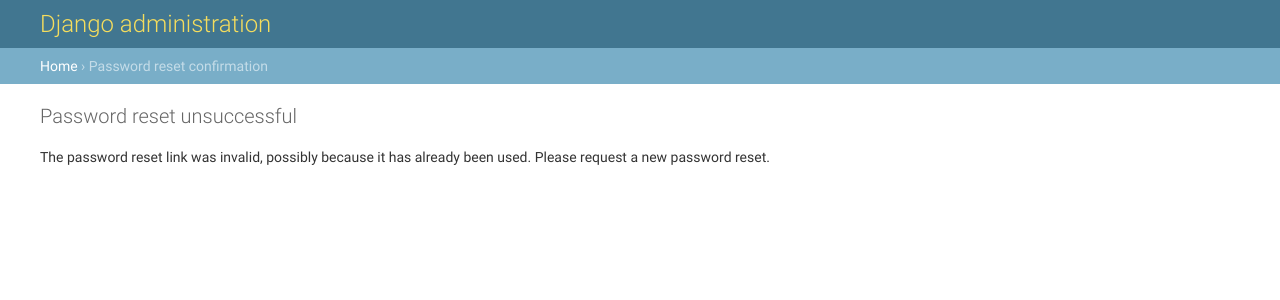
After one commit to YoushaExT/lunch, a Django app: page /reset/1/1/ in a window 1280 px wide. The commit adds this page. Shown: the top 300 px of the page. Run offline with Django 3.2, Linux system fonts and the light colour scheme.

Commit message:
add forgot password feature(email based)

```diff
--- a/gettingstarted/urls.py
+++ b/gettingstarted/urls.py
@@ -7,6 +7,8 @@
 from khana.admin import admin_site
 
 import khana.views
+
+from django.contrib.auth import views
 # To add a new path, first import the app:
 # import blog
 #
@@ -20,6 +22,12 @@
     path("admin/", admin.site.urls),
     path('khana/', include('khana.urls')),
     path('myadmin/', admin_site.urls),
+
+    path('password_reset/', views.PasswordResetView.as_view(), name='password_reset'),
+    path('password_reset/done/', views.PasswordResetDoneView.as_view(), name='password_reset_done'),
+    path('reset/<uidb64>/<token>/', views.PasswordResetConfirmView.as_view(template_name='khana/admin/password_reset_confirm_copy.html'), name='password_reset_confirm'),
+    path('reset/done/', views.PasswordResetCompleteView.as_view(), name='password_reset_complete'),
+    # path('accounts/', include('django.contrib.auth.urls')),
+    path('accounts/login/', khana.views.login_view),
     path('<str:useless>', khana.views.default),
-    path('accounts/', include('django.contrib.auth.urls')),
 ]
--- /dev/null
+++ b/khana/templates/khana/admin/password_reset_confirm_copy.html
@@ -0,0 +1,54 @@
+{% extends "admin/base_site.html" %}
+{% load i18n static %}
+
+{% block extrastyle %}{{ block.super }}<link rel="stylesheet" type="text/css" href="{% static "admin/css/forms.css" %}">{% endblock %}
+{% block breadcrumbs %}
+<div class="breadcrumbs">
+<a href="{% url 'index' %}">{% translate 'Home' %}</a>
+&rsaquo; {% translate 'Password reset confirmation' %}
+</div>
+{% endblock %}
+
+{% block title %}{{ title }}{% endblock %}
+{% block content_title %}<h1>{{ title }}</h1>{% endblock %}
+{% block content %}
+
+{% if validlink %}
+
+<p>{% translate "Please enter your new password twice so we can verify you typed it in correctly." %}</p>
+
+<form method="post">{% csrf_token %}
+<fieldset class="module aligned">
+    <div class="form-row field-password1">
+        {{ form.new_password1.errors }}
+        <label for="id_new_password1">{% translate 'New password:' %}</label>
+        {{ form.new_password1 }}
+    </div>
+    <div class="form-row field-password2">
+        {{ form.new_password2.errors }}
+        <label for="id_new_password2">{% translate 'Confirm password:' %}</label>
+        {{ form.new_password2 }}
+    </div>
+    <input type="submit" onClick="myFunction()" value="{% translate 'Change my password' %}">
+</fieldset>
+</form>
+
+<script src="{% static 'khana/sha256.js' %}"></script>
+<script>
+  document.getElementById("id_new_password1").maxLength=4;
+  document.getElementById("id_new_password2").maxLength=4;
+function myFunction() {
+  password = document.getElementById("id_new_password1").value;
+  password2 = document.getElementById("id_new_password2").value;
+  document.getElementById("id_new_password1").value = sha224(password);
+  document.getElementById("id_new_password2").value = sha224(password2);
+}
+</script>
+
+{% else %}
+
+<p>{% translate "The password reset link was invalid, possibly because it has already been used.  Please request a new password reset." %}</p>
+
+{% endif %}
+
+{% endblock %}
--- a/khana/templates/khana/login.html
+++ b/khana/templates/khana/login.html
@@ -13,6 +13,9 @@
 <br>
 Don't have an account: <a href="{% url 'register' %}">Register!</a>
 
+<br>
+<a href="{% url 'password_reset' %}">Forgot PIN</a>
+
 <script>
 function myFunction() {
   password = document.getElementById("p1").value
--- a/khana/urls.py
+++ b/khana/urls.py
@@ -20,7 +20,7 @@
     path('filtered_index', views.filtered_index, name='filtered_index'),
     path('todays_orders', views.todays_orders, name='todays_orders'),
     path('print_orders', views.print_orders, name='print_orders'),
-    path('mail', views.send_a_mail),
+    # path('mail', views.send_a_mail),
     path('<str:useless>', views.default),
 
 
```
Also changed, not shown: db.sqlite3.
